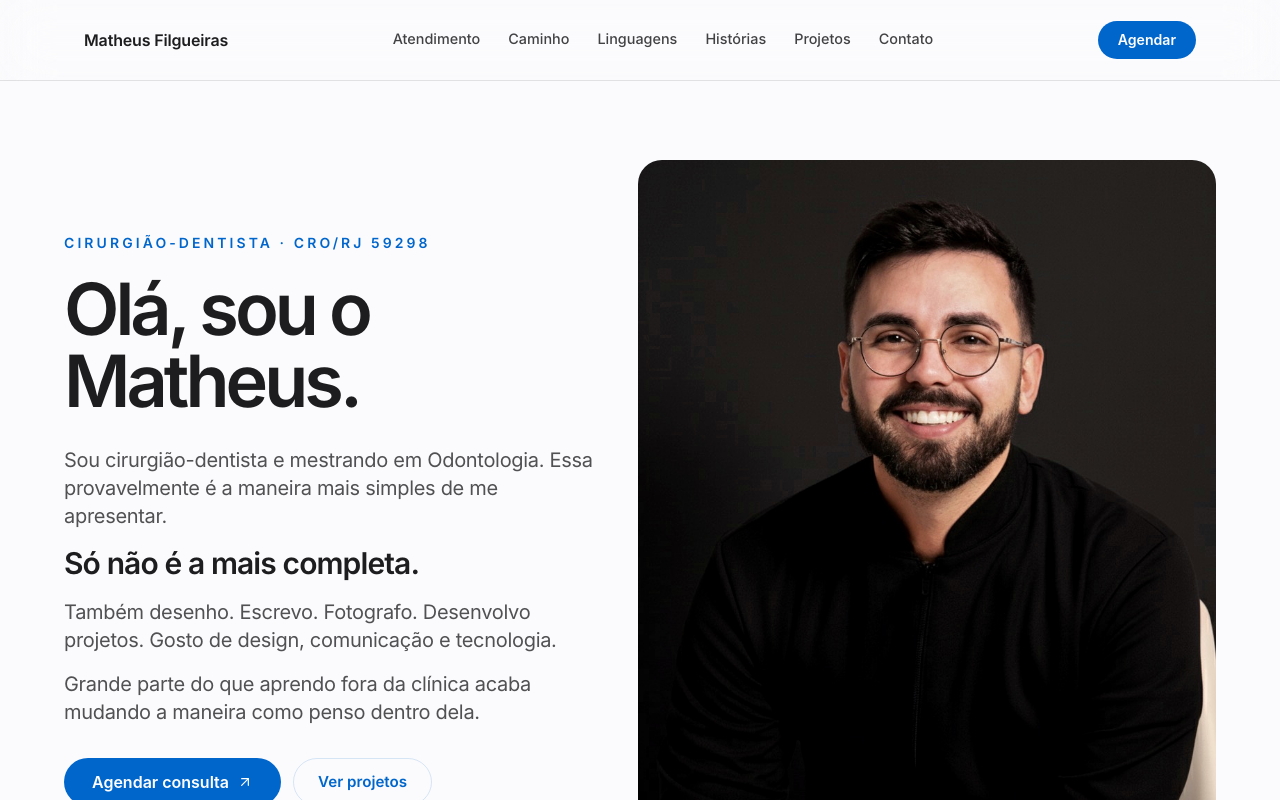
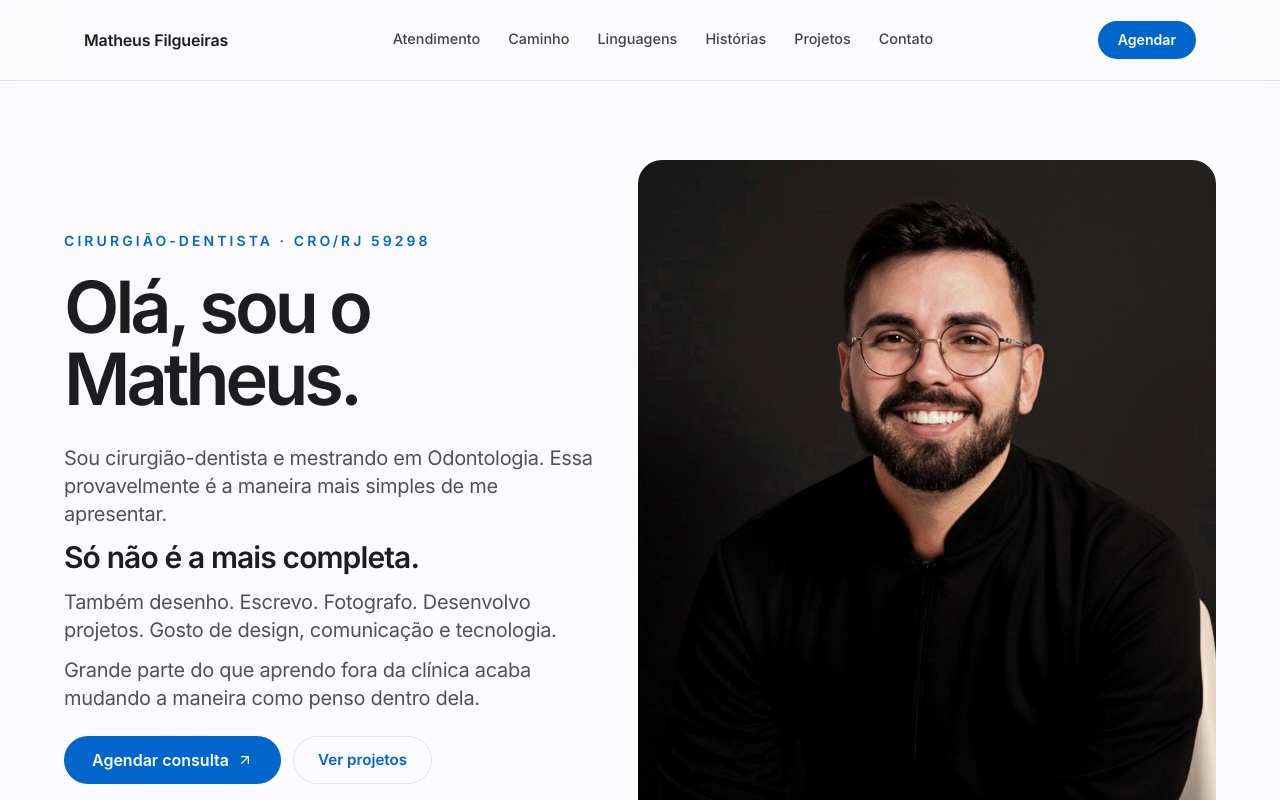
Before and after one commit to drmatheusfilgueiras/matheusfilgueiras, a React (Vite) app: page / in a window 1280 px wide. Shown: the top 800 px of the page. Built offline with nearby package versions, Linux system fonts and the light colour scheme; the HTML template or start-up script is replaced by a standard one; a web font is replaced by a local one.

Commit message:
Raise home hero content on desktop

```diff
--- a/src/pages/AppleTestPage.jsx
+++ b/src/pages/AppleTestPage.jsx
@@ -579,21 +579,23 @@ function AppleTestPage() {
         <section id="inicio-apple" className="bg-[#fbfbfd] px-5 pt-24 sm:px-8">
           <div className="mx-auto grid min-h-[calc(100vh-3rem)] max-w-6xl items-center gap-10 py-10 lg:grid-cols-[0.96fr_1.04fr] lg:py-16">
             <Reveal>
+              <div className="lg:-mt-6">
                 <p className="text-sm font-semibold uppercase tracking-[0.22em] text-[#0066cc]">CIRURGIÃO-DENTISTA · CRO/RJ 59298</p>
                 <h1 className="mt-5 text-[3rem] font-semibold leading-[0.98] tracking-[-0.055em] text-[#1d1d1f] sm:text-6xl lg:text-7xl">
                   Olá, sou o Matheus.
                 </h1>
-              <div className="mt-7 max-w-2xl space-y-4 text-[1.08rem] leading-relaxed tracking-[-0.015em] text-[#515154] sm:text-xl">
+                <div className="mt-7 max-w-2xl space-y-4 text-[1.08rem] leading-relaxed tracking-[-0.015em] text-[#515154] sm:text-xl lg:space-y-3">
                   <p>Sou cirurgião-dentista e mestrando em Odontologia. Essa provavelmente é a maneira mais simples de me apresentar.</p>
                   <p className="text-2xl font-semibold tracking-[-0.03em] text-[#1d1d1f] sm:text-3xl">Só não é a mais completa.</p>
                   <p>Também desenho. Escrevo. Fotografo. Desenvolvo projetos. Gosto de design, comunicação e tecnologia.</p>
                   <p>Grande parte do que aprendo fora da clínica acaba mudando a maneira como penso dentro dela.</p>
                 </div>
-              <div className="mt-8 flex flex-wrap gap-3">
+                <div className="mt-8 flex flex-wrap gap-3 lg:mt-6">
                   <ScheduleButton onClick={() => setAppointmentOpen(true)}>Agendar consulta</ScheduleButton>
                   <a href="#projetos-apple" className="inline-flex min-h-[48px] items-center rounded-full border border-[#0066cc]/15 px-6 text-[0.95rem] font-semibold text-[#0066cc] transition-colors hover:border-[#0066cc]/35 hover:bg-[#0066cc]/5 hover:text-[#1d1d1f]">
                     Ver projetos
                   </a>
+                </div>
               </div>
             </Reveal>
             <Reveal delay={0.08}>
```
Lines whose indentation alone changed are shown as unchanged.
